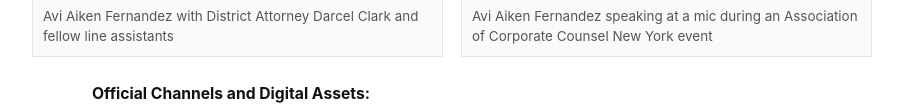
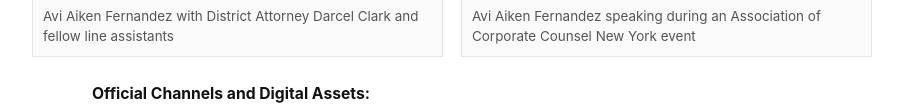
Before and after one commit to aviaikenfernandez/aviaikenfernandez.github.io, a plain HTML site: page press.html in a window 1280 px wide. Shown: the part 2214-2319 px from the top of the page, without its empty margins (188-1091 px from the left). Drawn offline with Linux system fonts and the light colour scheme.

Commit message:
Update press.html
ACC caption phrase updated to reflect shorter description

```diff
--- a/press.html
+++ b/press.html
@@ -272,7 +272,7 @@
         </figure>
         <figure class="gallery-item" style="margin: 0;">
           <img src="ACC.jpg" alt="Association of Corporate Counsel engagement" style="object-position: center;">
-          <figcaption class="gallery-caption">Avi Aiken Fernandez speaking at a mic during an Association of Corporate Counsel New York event</figcaption>
+          <figcaption class="gallery-caption">Avi Aiken Fernandez speaking during an Association of Corporate Counsel New York event</figcaption>
         </figure>
       </div>
       <ul>
```
